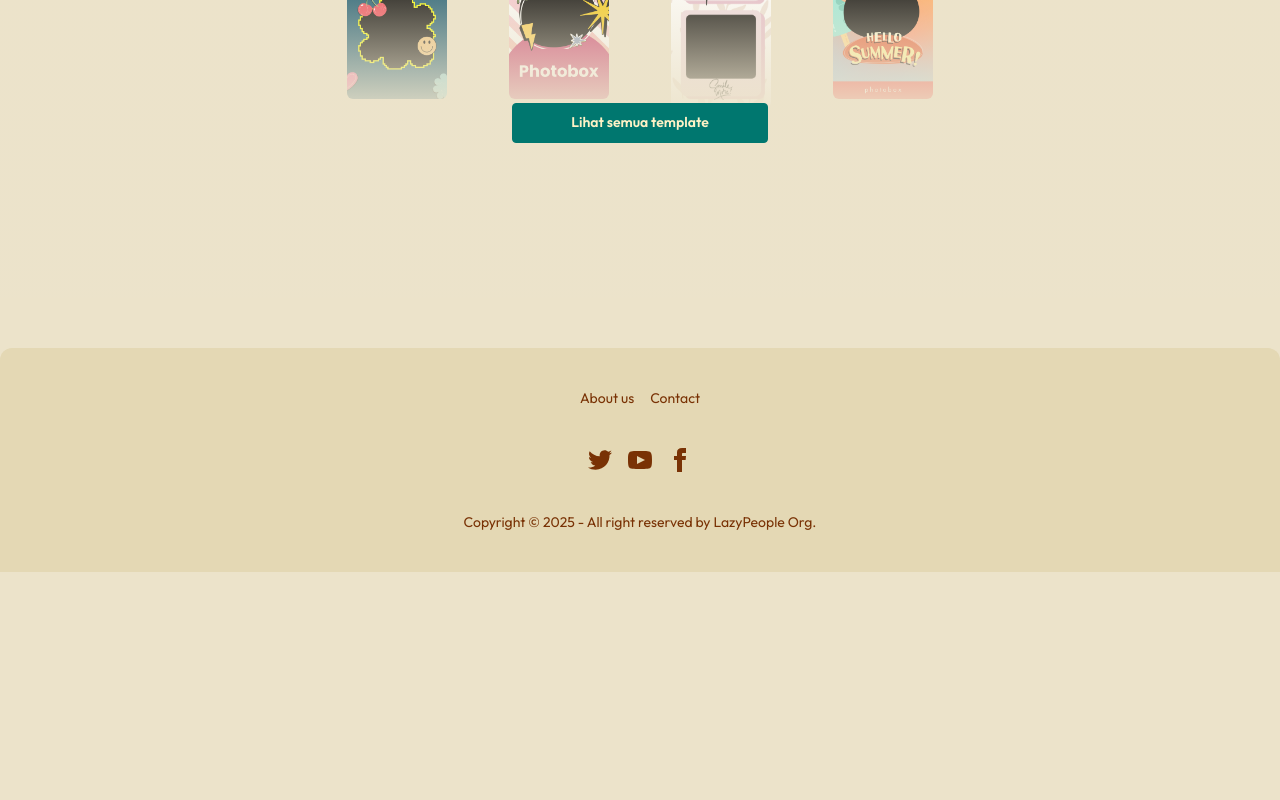
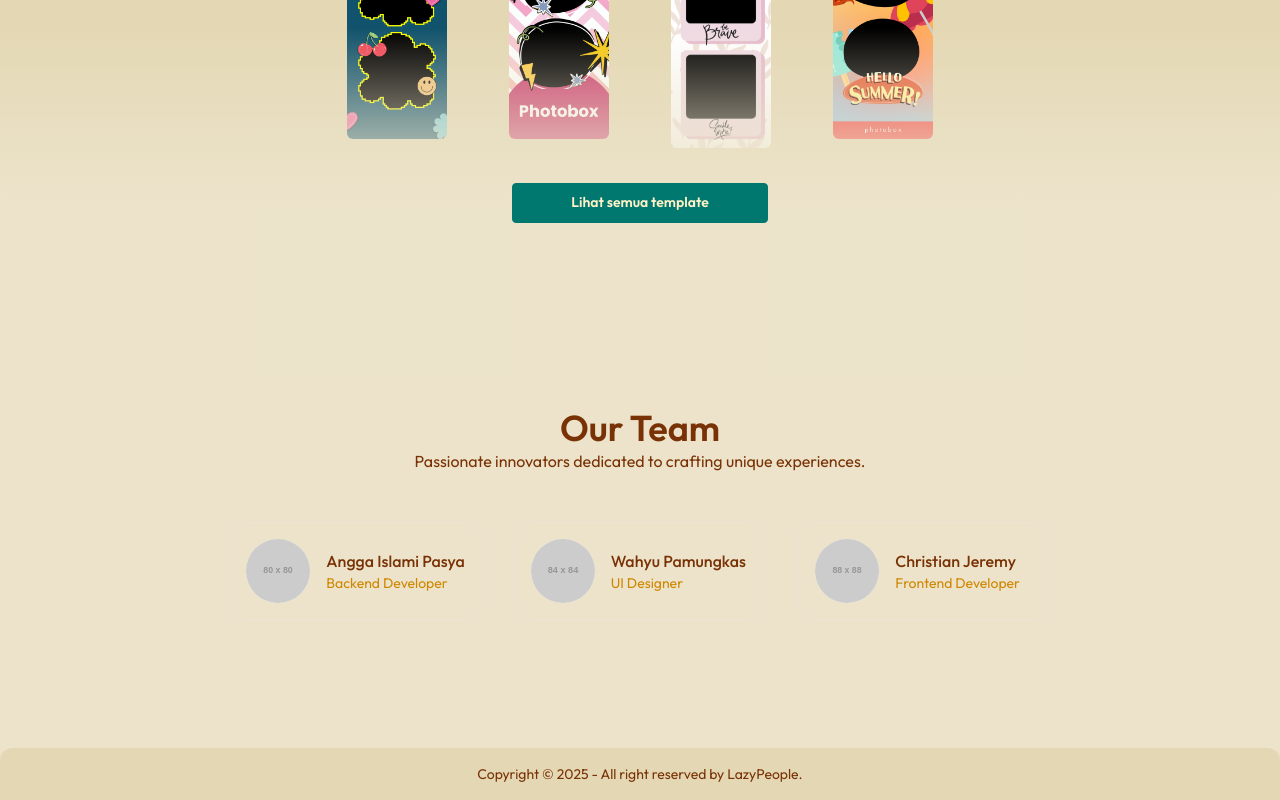
Before and after one commit to AnggaaIs/picapop, a Next.js app: page / in a window 1280 px wide. Shown: the part 1332-2132 px from the top of the page. Before the commit the page ends 1904 px from the top, so only its background shows below. Built offline with nearby package versions, Linux system fonts and the light colour scheme.

Commit message:
feat: update Footer component styles and add team section to Home page

```diff
--- a/src/app/components/Footer.tsx
+++ b/src/app/components/Footer.tsx
@@ -1,49 +1,8 @@
 export default function Footer() {
   return (
-    <footer className="footer footer-horizontal footer-center bg-base-200 text-base-content rounded-t-xl p-10">
-      <nav className="grid grid-flow-col gap-4">
-        <a className="link link-hover">About us</a>
-        <a className="link link-hover">Contact</a>
-      </nav>
-      <nav>
-        <div className="grid grid-flow-col gap-4">
-          <a>
-            <svg
-              xmlns="http://www.w3.org/2000/svg"
-              width="24"
-              height="24"
-              viewBox="0 0 24 24"
-              className="fill-current">
-              <path
-                d="M24 4.557c-.883.392-1.832.656-2.828.775 1.017-.609 1.798-1.574 2.165-2.724-.951.564-2.005.974-3.127 1.195-.897-.957-2.178-1.555-3.594-1.555-3.179 0-5.515 2.966-4.797 6.045-4.091-.205-7.719-2.165-10.148-5.144-1.29 2.213-.669 5.108 1.523 6.574-.806-.026-1.566-.247-2.229-.616-.054 2.281 1.581 4.415 3.949 4.89-.693.188-1.452.232-2.224.084.626 1.956 2.444 3.379 4.6 3.419-2.07 1.623-4.678 2.348-7.29 2.04 2.179 1.397 4.768 2.212 7.548 2.212 9.142 0 14.307-7.721 13.995-14.646.962-.695 1.797-1.562 2.457-2.549z"></path>
-            </svg>
-          </a>
-          <a>
-            <svg
-              xmlns="http://www.w3.org/2000/svg"
-              width="24"
-              height="24"
-              viewBox="0 0 24 24"
-              className="fill-current">
-              <path
-                d="M19.615 3.184c-3.604-.246-11.631-.245-15.23 0-3.897.266-4.356 2.62-4.385 8.816.029 6.185.484 8.549 4.385 8.816 3.6.245 11.626.246 15.23 0 3.897-.266 4.356-2.62 4.385-8.816-.029-6.185-.484-8.549-4.385-8.816zm-10.615 12.816v-8l8 3.993-8 4.007z"></path>
-            </svg>
-          </a>
-          <a>
-            <svg
-              xmlns="http://www.w3.org/2000/svg"
-              width="24"
-              height="24"
-              viewBox="0 0 24 24"
-              className="fill-current">
-              <path
-                d="M9 8h-3v4h3v12h5v-12h3.642l.358-4h-4v-1.667c0-.955.192-1.333 1.115-1.333h2.885v-5h-3.808c-3.596 0-5.192 1.583-5.192 4.615v3.385z"></path>
-            </svg>
-          </a>
-        </div>
-      </nav>
+    <footer className="footer sm:footer-horizontal rounded-t-xl footer-center bg-base-200 text-base-content p-4">
       <aside>
-        <p>Copyright © {new Date().getFullYear()} - All right reserved by LazyPeople Org.</p>
+        <p>Copyright © {new Date().getFullYear()} - All right reserved by LazyPeople.</p>
       </aside>
     </footer>
   )
--- a/src/app/page.tsx
+++ b/src/app/page.tsx
@@ -1,3 +1,4 @@
+/* eslint-disable @next/next/no-img-element */
 'use client';
 import Image from "next/image";
 import { useRouter } from "next/navigation";
@@ -13,7 +14,7 @@ export default function Home() {
       <div className="flex flex-col items-center p-10 mb-20 h-screen">
         <div className="flex flex-col items-center max-w-6xl md:p-5 rounded-xl w-full">
           <h2 className="text-center text-4xl font-semibold">PhotoBox</h2>
-          <p className="text-center">
+          <p className="text-center text-base">
             berikan gaya terbaikmu dalam 3 detik
           </p>
           <div className="mt-14 w-[300px] flex items-center justify-center bg-blue-300 relative">
@@ -31,10 +32,10 @@ export default function Home() {
         </div>
       </div>
 
-      <div className="flex flex-col items-center px-10 mt-30">
+      <div className="flex flex-col items-center p-10 mt-30 bg-base-200 rounded-3xl">
         <div className="flex flex-col items-center max-w-2xl md:p-5 rounded-xl w-full">
           <h2 className="text-center text-4xl font-semibold">Template Foto</h2>
-          <p className="text-center">
+          <p className="text-center text-base">
             Kami menyediakan beberapa template foto yang bisa kamu gunakan
           </p>
           <div className="mt-10 place-content-around w-[100%] grid grid-cols-2 md:grid-cols-4 gap-4">
@@ -47,7 +48,7 @@ export default function Home() {
           </div>
         </div>
       </div>
-      <div className="relative w-full mb-55">
+      <div className="relative w-full mb-20">
         <div className="left-0 h-[350px] -top-45 w-full items-center justify-center flex from-base-100 via-base-100 bg-gradient-to-t to-transparent absolute">
           <button className="btn btn-success btn-wide" onClick={() => {
             router.push("/templates");
@@ -55,6 +56,51 @@ export default function Home() {
         </div>
       </div>
 
+
+      <div className="flex flex-col items-center px-2 mt-20">
+        <div className="flex flex-col items-center max-w-7xl md:p-5 rounded-xl w-full">
+
+          <section className="body-font">
+            <div className="container px-5 py-25 mx-auto">
+              <div className="flex flex-col text-center w-full mb-10">
+                <h1 className="text-center text-4xl font-semibold">Our Team</h1>
+                <p className="lg:w-2/3 mx-auto leading-relaxed text-base">Passionate innovators dedicated to crafting unique experiences.</p>
+              </div>
+              <div className="grid grid-cols-1 md:grid-cols-3 gap-4">
+                <div className="p-2 w-full">
+                  <div className="h-full flex items-center border-gray-200/30 border p-4 rounded-2xl">
+                    <img alt="team" className="w-16 h-16 bg-gray-100 object-cover object-center flex-shrink-0 rounded-full mr-4" src="https://dummyimage.com/80x80" />
+                    <div className="flex-grow">
+                      <h2 className="title-font font-medium">Angga Islami Pasya</h2>
+                      <p className="text-sm text-accent">Backend Developer</p>
+                    </div>
+                  </div>
+                </div>
+                <div className="p-2 w-full">
+                  <div className="h-full flex items-center border-gray-200/30 border p-4 rounded-2xl">
+                    <img alt="team" className="w-16 h-16 bg-gray-100 object-cover object-center flex-shrink-0 rounded-full mr-4" src="https://dummyimage.com/84x84" />
+                    <div className="flex-grow">
+                      <h2 className="title-font font-medium">Wahyu Pamungkas</h2>
+                      <p className="text-sm text-accent">UI Designer</p>
+                    </div>
+                  </div>
+                </div>
+                <div className="p-2 w-full">
+                  <div className="h-full flex items-center border-gray-200/30 border p-4 rounded-2xl">
+                    <img alt="team" className="w-16 h-16 bg-gray-100 object-cover object-center flex-shrink-0 rounded-full mr-4" src="https://dummyimage.com/88x88" />
+                    <div className="flex-grow">
+                      <h2 className="title-font font-medium">Christian Jeremy</h2>
+                      <p className="text-sm text-accent">Frontend Developer</p>
+                    </div>
+                  </div>
+                </div>
+
+              </div>
+            </div>
+          </section>
+        </div>
+      </div>
+
       <Footer />
     </>
   );
```
